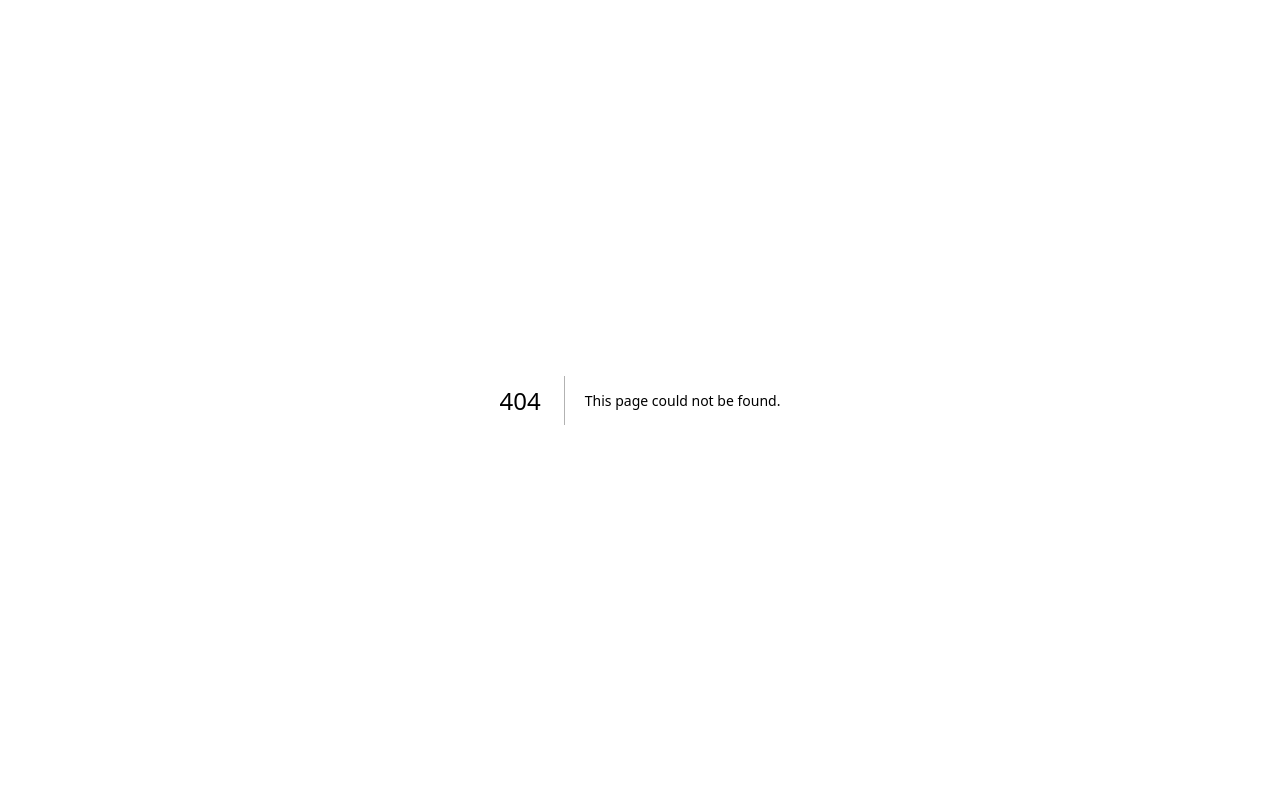
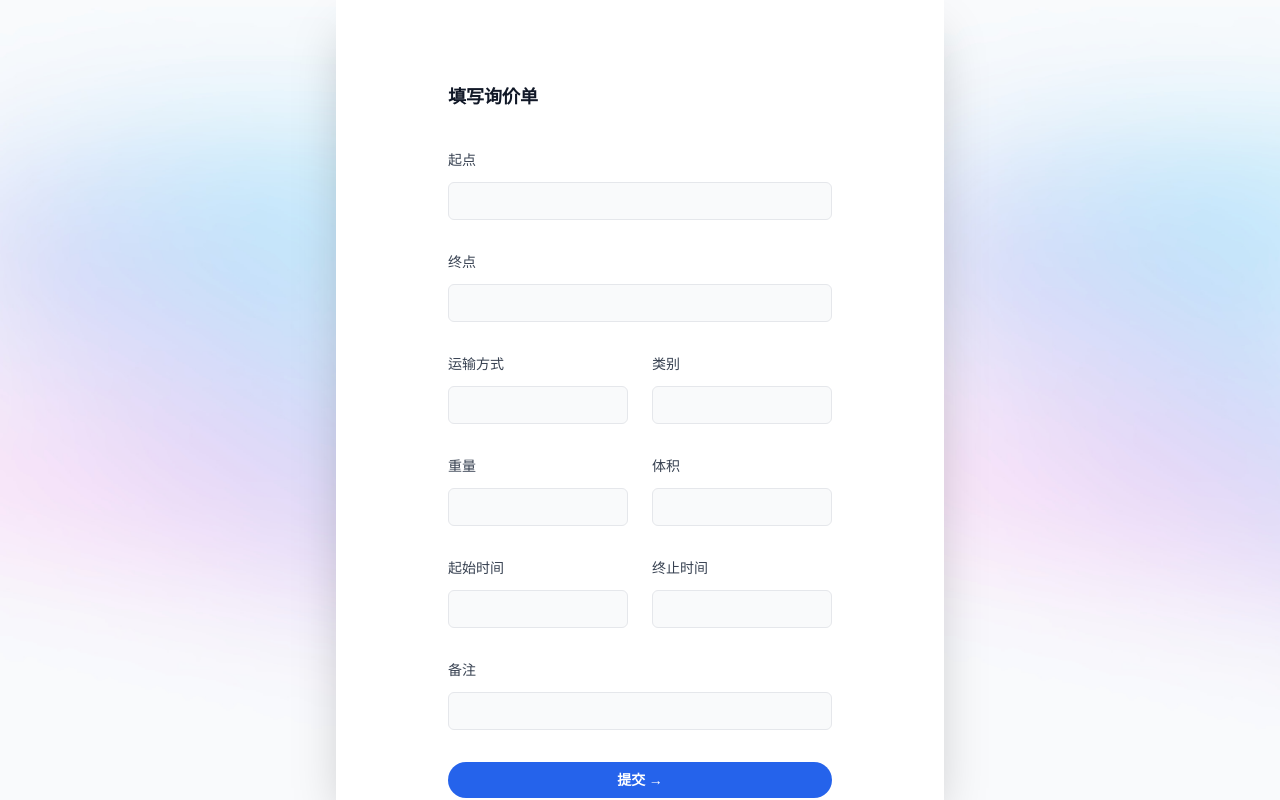
Before and after one commit to pkuSoftwareTeamWaterProof/forwardingQuotationPlatformFront, a Next.js app: page /request in a window 1280 px wide. Before the commit this address had no page. Built offline with nearby package versions, Linux system fonts and the light colour scheme.

Commit message:
feat: add UI for inquiry

```diff
--- a/package.json
+++ b/package.json
@@ -25,5 +25,10 @@
     "postcss": "^8",
     "tailwindcss": "^3",
     "typescript": "^5"
+  },
+  "browser": {
+    "fs": false,
+    "os": false,
+    "path": false
   }
 }
--- /dev/null
+++ b/src/app/request/page.tsx
@@ -0,0 +1,93 @@
+import Link from 'next/link'
+import { Button } from '@/components/Button'
+import { SelectField, TextField } from '@/components/Fields'
+import { Layout } from '@/components/Layout'
+import { type Metadata } from 'next'
+
+export const metadata: Metadata = {
+  title: '询价',
+}
+
+export default function Request() {
+  return (
+    <Layout>
+      <div className="flex">
+        { /* logo */ }
+      </div>
+      <h2 className="mt-20 text-lg font-semibold text-gray-900">
+        填写询价单
+      </h2>
+      <form
+        action="#"
+        className="mt-10 grid grid-cols-1 gap-x-6 gap-y-8 sm:grid-cols-2"
+      >
+        <TextField
+          className="col-span-full"
+          label="起点"
+          name="source"
+          type="text"
+          required
+        />
+        <TextField
+          className="col-span-full"
+          label="终点"
+          name="destiantion"
+          type="text"
+          required
+        />
+        <TextField
+          label="运输方式"
+          name="way"
+          type="text"
+          required
+        />
+        <TextField
+          label="类别"
+          name="type"
+          type="text"
+          required
+        />
+        <TextField
+          label="重量"
+          name="weight"
+          type="text"
+          autoComplete="given-name"
+          required
+        />
+        <TextField
+          label="体积"
+          name="size"
+          type="text"
+          autoComplete="given-name"
+          required
+        />
+        <TextField
+          label="起始时间"
+          name="start"
+          type="text"
+          required
+        />
+        <TextField
+          label="终止时间"
+          name="end"
+          type="text"
+          required
+        />
+        <TextField
+          className="col-span-full"
+          label="备注"
+          name="remark"
+          type="text"
+          required
+        />
+        <div className="col-span-full">
+          <Button type="submit" variant="solid" color="blue" className="w-full">
+            <span>
+              提交 <span aria-hidden="true">&rarr;</span>
+            </span>
+          </Button>
+        </div>
+      </form>
+    </Layout>
+  )
+}
--- /dev/null
+++ b/src/components/Layout.tsx
@@ -0,0 +1,33 @@
+import Image from 'next/image'
+
+import backgroundImage from '@/images/background-request.jpg'
+
+export function Layout({ children }: { children: React.ReactNode }) {
+  return (
+    <>
+      <div className="relative flex min-h-full justify-center md:px-12 lg:px-0">
+        <div className="hidden sm:contents lg:relative lg:block lg:flex-1">
+          <Image
+            className="absolute inset-0 h-full w-full object-cover"
+            src={backgroundImage}
+            alt=""
+            unoptimized
+          />
+        </div>
+        <div className="relative z-10 flex flex-1 flex-col bg-white px-4 py-10 shadow-2xl sm:justify-center md:flex-none md:px-28">
+          <main className="mx-auto w-full max-w-md sm:px-4 md:w-96 md:max-w-sm md:px-0">
+            {children}
+          </main>
+        </div>
+        <div className="hidden sm:contents lg:relative lg:block lg:flex-1">
+          <Image
+            className="absolute inset-0 h-full w-full object-cover"
+            src={backgroundImage}
+            alt=""
+            unoptimized
+          />
+        </div>
+      </div>
+    </>
+  )
+}
```
Also changed, not shown: src/images/background-request.jpg (added).
